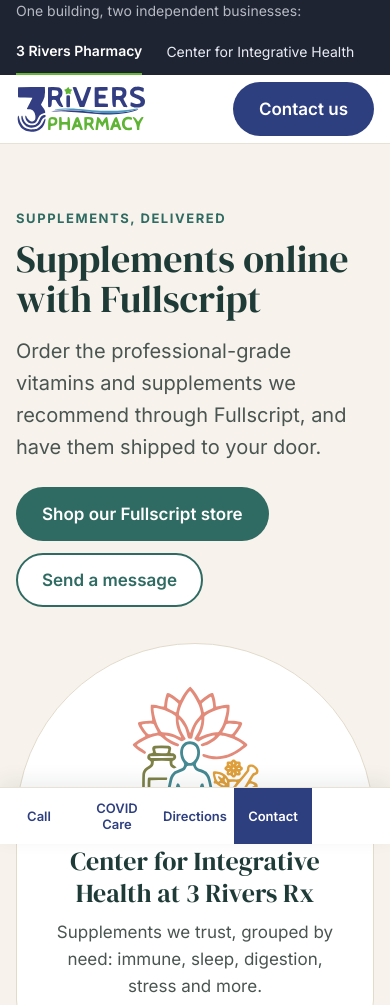
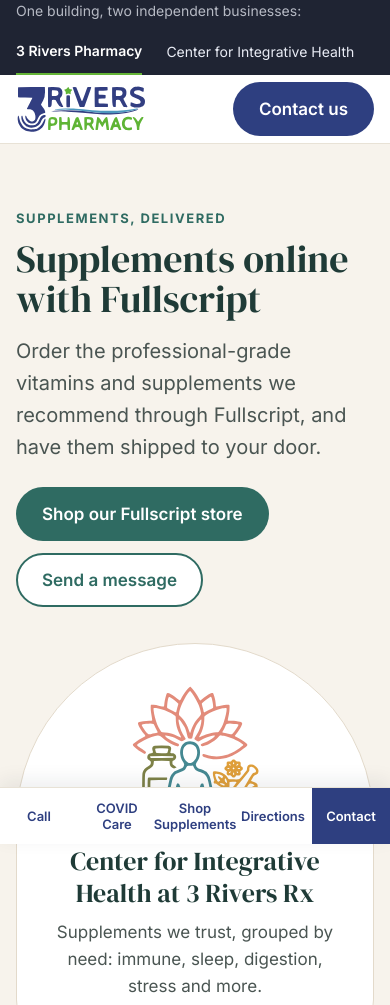
Before and after one commit to 3riverspharm/3riverspharmacy-site, a plain HTML site: page fullscript/index.html in a window 390 px wide. Shown: the top 1005 px of the page. Drawn offline with Linux system fonts and the light colour scheme.

Commit message:
Add Shop Supplements to phone menu bar

```diff
--- a/fullscript/index.html
+++ b/fullscript/index.html
@@ -88,6 +88,7 @@ body.fs .btn-ghost:hover{background:#EEF5F3}
 <nav class="mbar" aria-label="Quick links">
 <a href="tel:+12603731083">Call</a>
 <a href="/covid-care/">COVID Care</a>
+<a href="https://us.fullscript.com/s/swalker1751569186/shop" target="_blank" rel="noopener">Shop Supplements</a>
 <a href="https://www.google.com/maps/dir/?api=1&amp;destination=3537+N+Anthony+Blvd,+Fort+Wayne,+IN+46805" target="_blank" rel="noopener">Directions</a>
 <a href="/contact/" class="hot">Contact</a>
 </nav>
```
